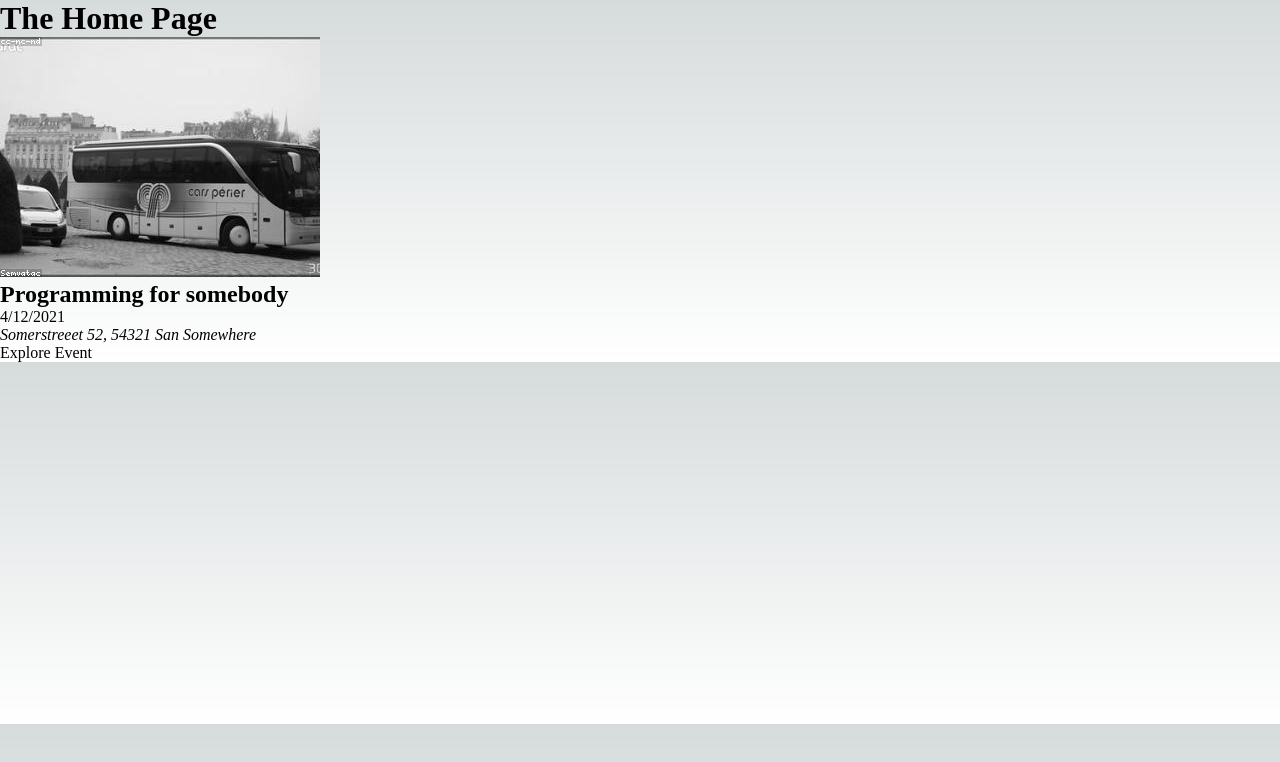
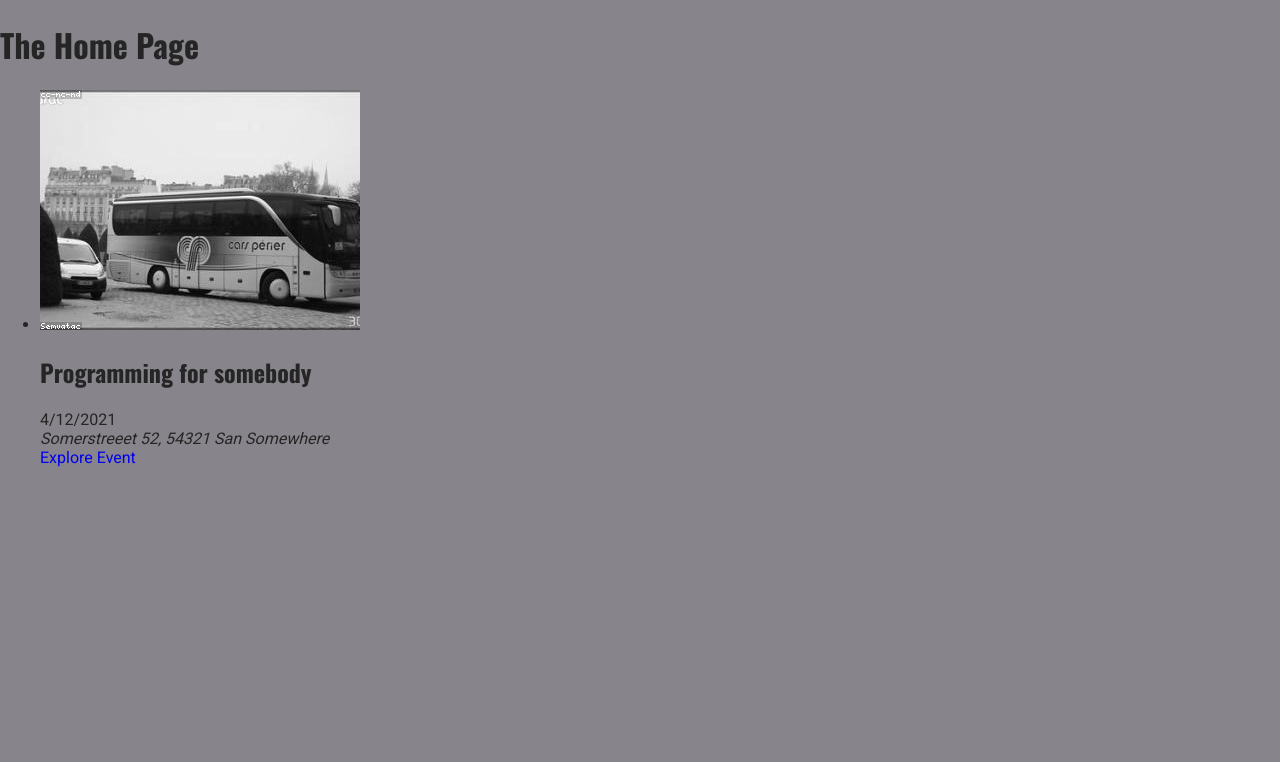
Before and after one commit to vshabal/events, a Next.js app: page / in a window 1280 px wide. Shown: the top 762 px of the page. Built offline with nearby package versions, Linux system fonts and the light colour scheme.

Commit message:
Update global styles

```diff
--- a/styles/globals.css
+++ b/styles/globals.css
@@ -1,107 +1,65 @@
-:root {
-  --max-width: 1100px;
-  --border-radius: 12px;
-  --font-mono: ui-monospace, Menlo, Monaco, 'Cascadia Mono', 'Segoe UI Mono',
-    'Roboto Mono', 'Oxygen Mono', 'Ubuntu Monospace', 'Source Code Pro',
-    'Fira Mono', 'Droid Sans Mono', 'Courier New', monospace;
-
-  --foreground-rgb: 0, 0, 0;
-  --background-start-rgb: 214, 219, 220;
-  --background-end-rgb: 255, 255, 255;
-
-  --primary-glow: conic-gradient(
-    from 180deg at 50% 50%,
-    #16abff33 0deg,
-    #0885ff33 55deg,
-    #54d6ff33 120deg,
-    #0071ff33 160deg,
-    transparent 360deg
-  );
-  --secondary-glow: radial-gradient(
-    rgba(255, 255, 255, 1),
-    rgba(255, 255, 255, 0)
-  );
-
-  --tile-start-rgb: 239, 245, 249;
-  --tile-end-rgb: 228, 232, 233;
-  --tile-border: conic-gradient(
-    #00000080,
-    #00000040,
-    #00000030,
-    #00000020,
-    #00000010,
-    #00000010,
-    #00000080
-  );
-
-  --callout-rgb: 238, 240, 241;
-  --callout-border-rgb: 172, 175, 176;
-  --card-rgb: 180, 185, 188;
-  --card-border-rgb: 131, 134, 135;
-}
-
-@media (prefers-color-scheme: dark) {
-  :root {
-    --foreground-rgb: 255, 255, 255;
-    --background-start-rgb: 0, 0, 0;
-    --background-end-rgb: 0, 0, 0;
-
-    --primary-glow: radial-gradient(rgba(1, 65, 255, 0.4), rgba(1, 65, 255, 0));
-    --secondary-glow: linear-gradient(
-      to bottom right,
-      rgba(1, 65, 255, 0),
-      rgba(1, 65, 255, 0),
-      rgba(1, 65, 255, 0.3)
-    );
-
-    --tile-start-rgb: 2, 13, 46;
-    --tile-end-rgb: 2, 5, 19;
-    --tile-border: conic-gradient(
-      #ffffff80,
-      #ffffff40,
-      #ffffff30,
-      #ffffff20,
-      #ffffff10,
-      #ffffff10,
-      #ffffff80
-    );
-
-    --callout-rgb: 20, 20, 20;
-    --callout-border-rgb: 108, 108, 108;
-    --card-rgb: 100, 100, 100;
-    --card-border-rgb: 200, 200, 200;
-  }
-}
+@import url('https://fonts.googleapis.com/css2?family=Oswald:wght@700&family=Roboto&family=Source+Sans+Pro:wght@300&display=swap');
 
 * {
   box-sizing: border-box;
-  padding: 0;
-  margin: 0;
-}
-
-html,
-body {
-  max-width: 100vw;
-  overflow-x: hidden;
 }
 
 body {
-  color: rgb(var(--foreground-rgb));
-  background: linear-gradient(
-      to bottom,
-      transparent,
-      rgb(var(--background-end-rgb))
-    )
-    rgb(var(--background-start-rgb));
+  --color-grey-50: hsl(265, 55%, 96%);
+  --color-grey-100: hsl(265, 19%, 88%);
+  --color-grey-200: hsl(265, 7%, 70%);
+  --color-grey-300: hsl(265, 6%, 66%);
+  --color-grey-400: hsl(265, 4%, 57%);
+  --color-grey-500: hsl(265, 3%, 53%);
+  --color-grey-600: hsl(265, 4%, 42%);
+  --color-grey-700: hsl(265, 4%, 31%);
+  --color-grey-800: hsl(276, 5%, 20%);
+  --color-grey-900: hsl(280, 5%, 13%);
+
+
+  --color-primary-50: #c8b3ce;
+  --color-primary-100: #a07aaa;
+  --color-primary-200: #884c97;
+  --color-primary-300: #843897;
+  --color-primary-400: #732392;
+  --color-primary-500: #5a097a;
+  --color-primary-600: #480264;
+  --color-primary-700: #3d0264;
+
+  --color-success-100: #a2f0bc;
+  --color-success-500: #12bd4b;
+
+  --color-error-100: #f1acc9;
+  --color-error-500: #a10c4a;
+
+  --size-1: 0.25rem;
+  --size-2: 0.5rem;
+  --size-3: 0.75rem;
+  --size-4: 1rem;
+  --size-5: 1.25rem;
+  --size-6: 1.5rem;
+  --size-8: 2rem;
+  --size-16: 4rem;
+  --size-20: 5rem;
+  --size-40: 10rem;
+
+  margin: 0;
+  background-color: var(--color-grey-500);
+  color: #252525;
+  font-family: 'Roboto', sans-serif;
+}
+
+h1,
+h2,
+h3 {
+  font-family: 'Oswald', 'Roboto', sans-serif;
 }
 
 a {
-  color: inherit;
   text-decoration: none;
 }
 
-@media (prefers-color-scheme: dark) {
-  html {
-    color-scheme: dark;
-  }
+button {
+  font: inherit;
+  cursor: pointer;
 }
```
